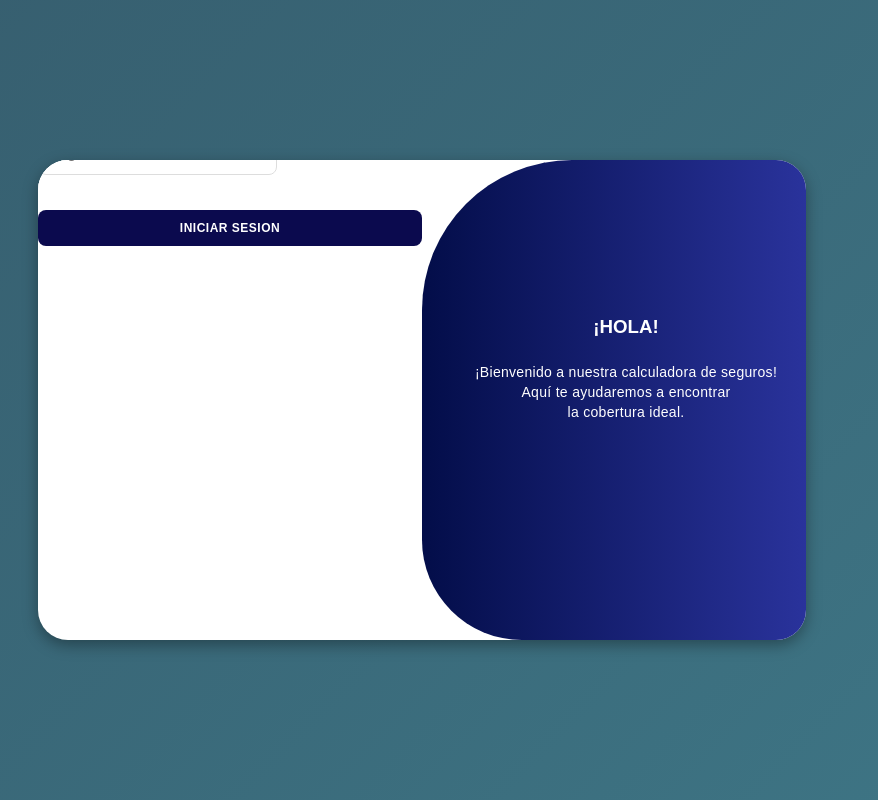
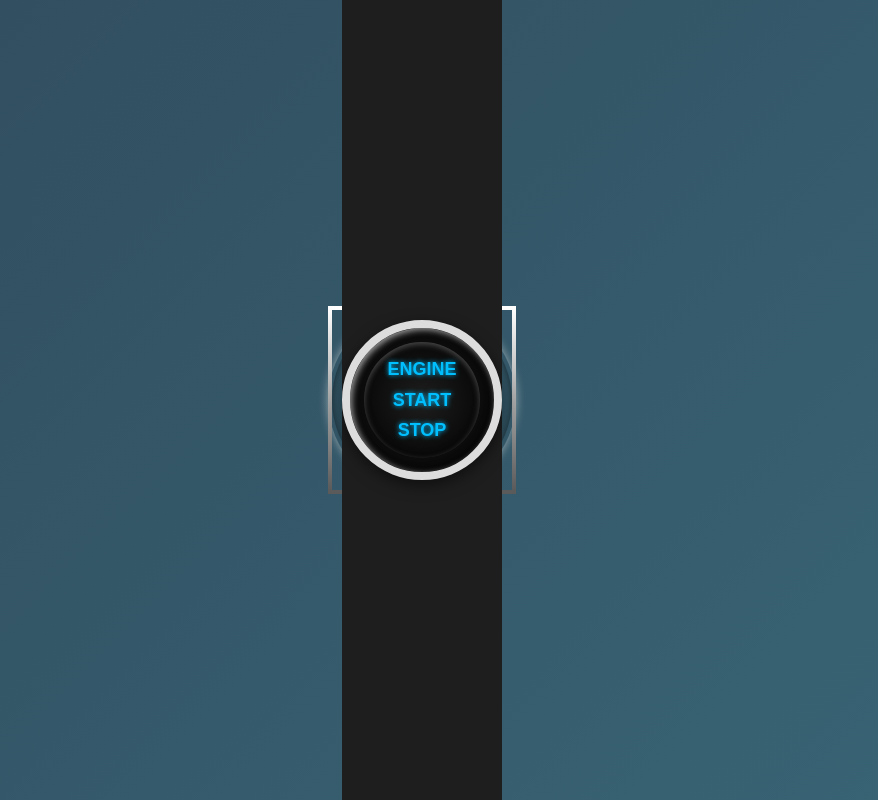
Before and after one commit to LilianaJZ/seguros-vehiculos, a React (Vite) app: page /loginSignin in a window 1280 px wide. Shown: the whole page, without its empty margins (218-1096 px from the left). Built offline with nearby package versions, Linux system fonts and the light colour scheme.

Commit message:
inicio de componente boton

```diff
--- /dev/null
+++ b/src/components/StarEngine.css
@@ -0,0 +1,77 @@
+/* Contenedor del botón */
+.button-container {
+  display: flex;
+  justify-content: center;
+  align-items: center;
+  height: 100vh; /* Centrado vertical en la pantalla */
+  background-color: #1e1e1e; /* Fondo oscuro similar al tablero */
+}
+
+/* Botón principal */
+.start-stop-button {
+  width: 160px;
+  height: 160px;
+  border-radius: 50%;
+  background: radial-gradient(circle, #1b1b1b, #000);
+  border: 8px solid #ddd; /* Base del aro cromado */
+  box-shadow:
+    inset 2px 2px 6px rgba(255, 255, 255, 0.6), /* Reflejos internos */
+    inset -2px -2px 6px rgba(0, 0, 0, 0.8), /* Sombras internas */
+    0 5px 15px rgba(0, 0, 0, 0.5); /* Sombra externa */
+  display: flex;
+  justify-content: center;
+  align-items: center;
+  cursor: pointer; /* Puntero tipo "manito" */
+  transition: transform 0.1s ease-in-out, box-shadow 0.1s ease-in-out;
+}
+
+/* Efecto de "hundimiento" al hacer click */
+.start-stop-button:active {
+  transform: translateY(4px); /* Movimiento hacia abajo */
+  box-shadow:
+    inset 4px 4px 8px rgba(0, 0, 0, 0.8),
+    inset -4px -4px 8px rgba(255, 255, 255, 0.2);
+}
+
+/* Aro cromado */
+.start-stop-button::before {
+  content: '';
+  position: absolute;
+  width: 180px;
+  height: 180px;
+  border-radius: 50%;
+  border: 4px solid;
+  border-image: linear-gradient(to bottom, #fefefe, #a7a7a7, #5a5a5a) 1;
+  box-shadow:
+    0 0 10px rgba(255, 255, 255, 0.5),
+    inset 0 0 8px rgba(0, 0, 0, 0.6);
+  z-index: -1;
+}
+
+/* Círculo interno */
+.inner-circle {
+  width: 80%;
+  height: 80%;
+  border-radius: 50%;
+  background: radial-gradient(circle, #1e1e1e, #000);
+  color: #fff;
+  display: flex;
+  flex-direction: column;
+  justify-content: center;
+  align-items: center;
+  text-align: center;
+  font-family: Arial, sans-serif;
+  font-size: 18px;
+  font-weight: bold;
+  box-shadow:
+    inset 0 2px 6px rgba(255, 255, 255, 0.3),
+    inset 0 -2px 6px rgba(0, 0, 0, 0.7);
+}
+
+/* Texto */
+.text span {
+  display: block;
+  margin: 2px 0;
+  color: #00bfff; /* Azul eléctrico */
+  text-shadow: 0 0 5px #00bfff;
+}
--- /dev/null
+++ b/src/components/StarEngine.jsx
@@ -0,0 +1,28 @@
+import React from 'react';
+import { useNavigate } from 'react-router-dom';
+import './StarEngine.css';
+
+function StartStopButton() {
+
+  /*const navigate = useNavigate();
+
+  const handleClick = () => {
+    navigate(redirectTo);
+  };*/
+
+  return (
+    <div className="button-container" /*onClick={handleClick}*/>
+      <div className="start-stop-button">
+        <div className="inner-circle">
+          <p className="text">
+            <span>ENGINE</span>
+            <span>START</span>
+            <span>STOP</span>
+          </p>
+        </div>
+      </div>
+    </div>
+  );
+};
+
+export default StartStopButton;
--- a/src/pages/LogAndSignIn.jsx
+++ b/src/pages/LogAndSignIn.jsx
@@ -1,9 +1,11 @@
 import LoginSignintransicion from "../components/LoginSignIn";
+import StartStopButton from "../components/StarEngine";
 
 
 function LogAndSignIn() {
     return (
-        <LoginSignintransicion />
+        <LoginSignintransicion />,
+        <StartStopButton />
     );
 }
 
```
